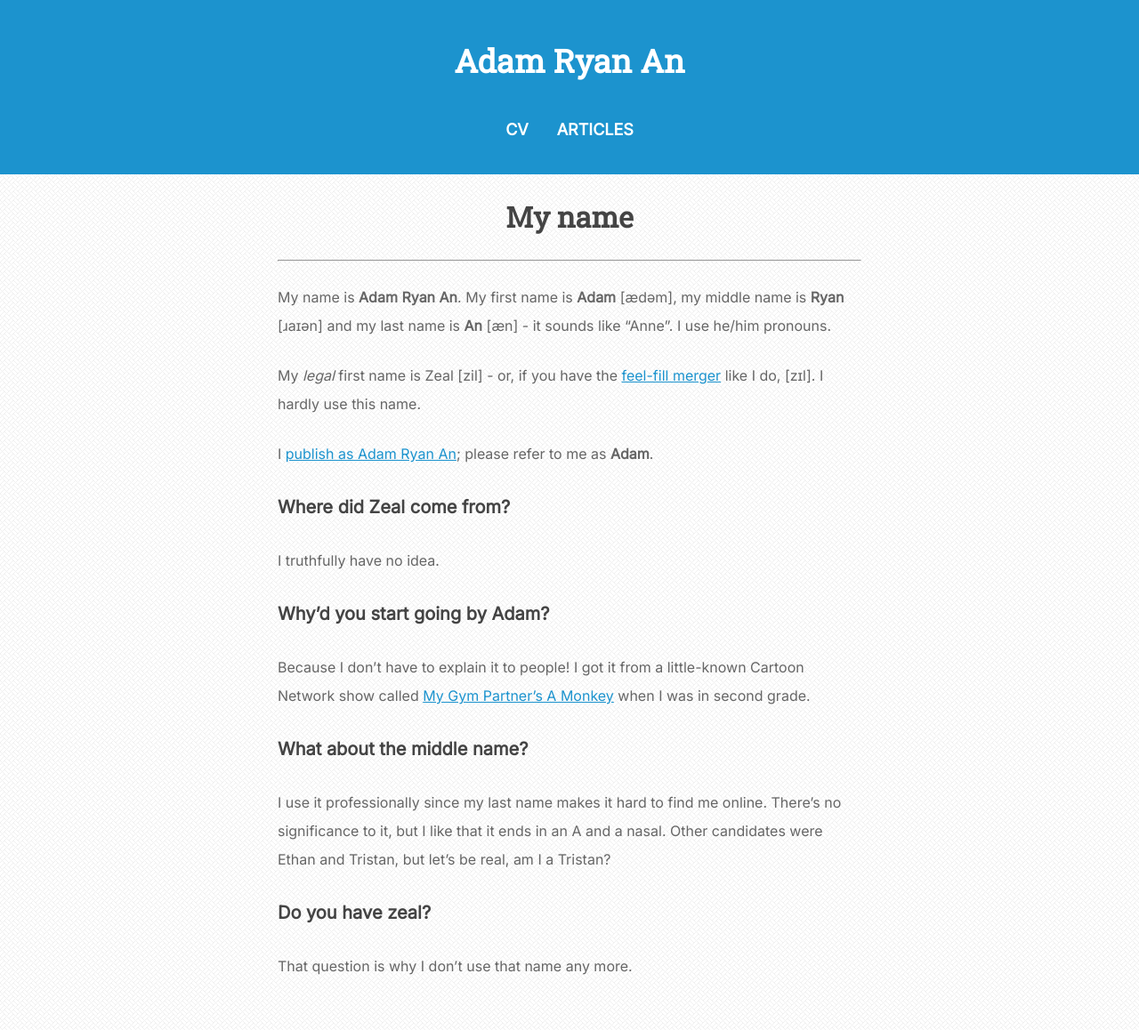
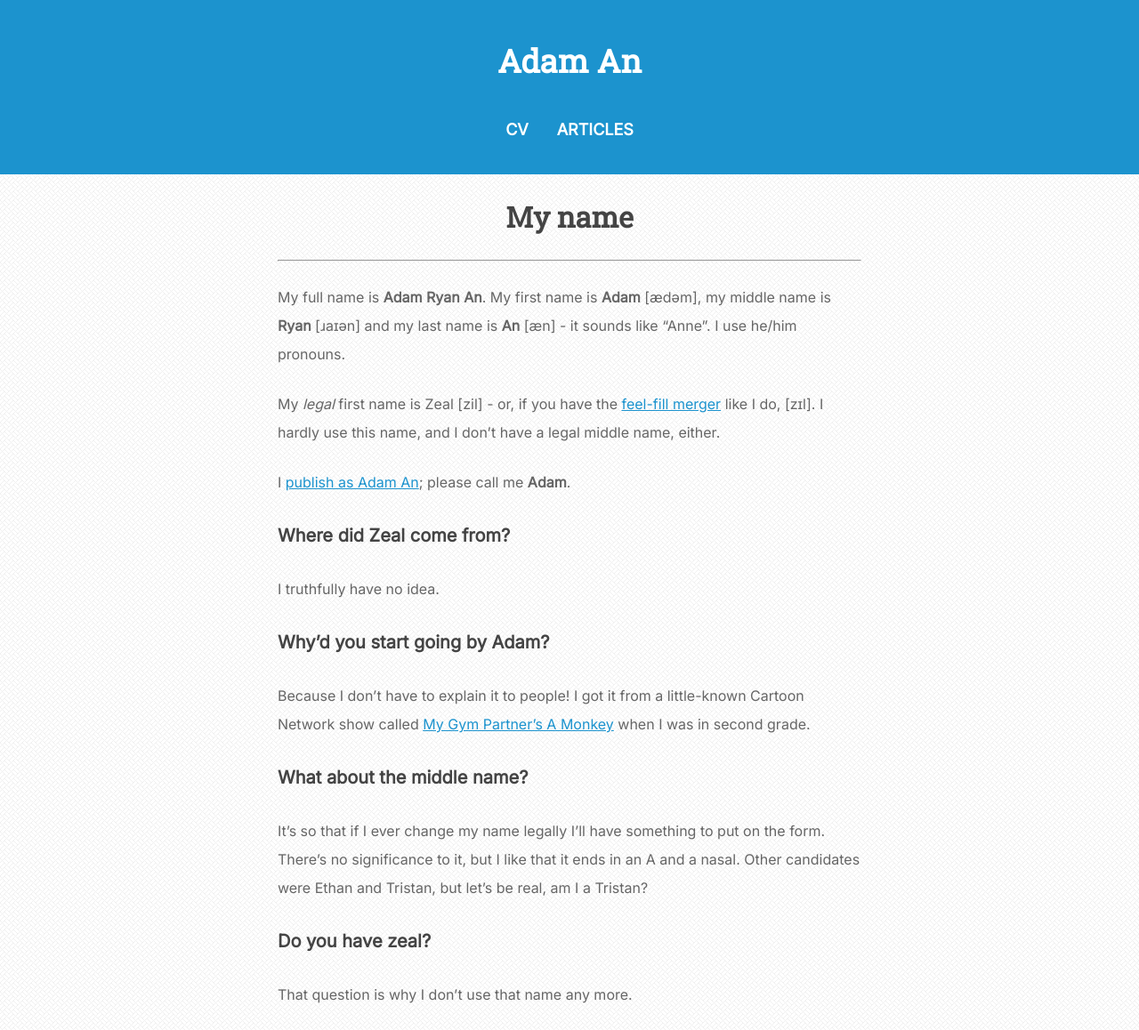
Before and after one commit to theycallmezeal/theycallmezeal.github.io, a Jekyll site: the page built from name.md, in a window 1280 px wide. Shown: the whole page at 89% size. Built offline with Jekyll 4.4.1, drawn with Linux system fonts in a browser that asks for light colours.

Commit message:
remove middle name lol

```diff
--- a/_layouts/default.html
+++ b/_layouts/default.html
@@ -19,7 +19,7 @@
 	<body>
 		<header>
 				<div id="navskip"><a href="#title">Skip to main content</a></div>
-				<h1><a href="/index">Adam Ryan An</a></h1>
+				<h1><a href="/index">Adam An</a></h1>
 				<nav>
 					<ul>
 						<li><a href="/cv">CV</a></li>
--- a/name.md
+++ b/name.md
@@ -4,11 +4,11 @@
 css: index
 ---
 
-My name is **Adam Ryan An**. My first name is **Adam** [ædəm], my middle name is **Ryan** [ɹaɪən] and my last name is **An** [æn] - it sounds like "Anne". I use he/him pronouns.
+My full name is **Adam Ryan An**. My first name is **Adam** [ædəm], my middle name is **Ryan** [ɹaɪən] and my last name is **An** [æn] - it sounds like "Anne". I use he/him pronouns.
 
-My *legal* first name is Zeal [zil] - or, if you have the [feel-fill merger](https://en.wikipedia.org/wiki/English-language_vowel_changes_before_historic_/l/#Fill%E2%80%93feel_merger) like I do, [zɪl]. I hardly use this name.
+My *legal* first name is Zeal [zil] - or, if you have the [feel-fill merger](https://en.wikipedia.org/wiki/English-language_vowel_changes_before_historic_/l/#Fill%E2%80%93feel_merger) like I do, [zɪl]. I hardly use this name, and I don't have a legal middle name, either.
 
-I [publish as Adam Ryan An](https://orcid.org/0000-0002-9181-7539); please refer to me as **Adam**.
+I [publish as Adam An](https://orcid.org/0000-0002-9181-7539); please call me **Adam**.
 
 ## Where did Zeal come from?
 
@@ -20,7 +20,7 @@
 
 ## What about the middle name?
 
-I use it professionally since my last name makes it hard to find me online. There's no significance to it, but I like that it ends in an A and a nasal. Other candidates were Ethan and Tristan, but let's be real, am I a Tristan?
+It's so that if I ever change my name legally I'll have something to put on the form. There's no significance to it, but I like that it ends in an A and a nasal. Other candidates were Ethan and Tristan, but let's be real, am I a Tristan?
 
 ## Do you have zeal?
 
```
Also changed, not shown: other parts of _layouts/default.html (+1 -1 lines), index.md (+3 -3 lines).
